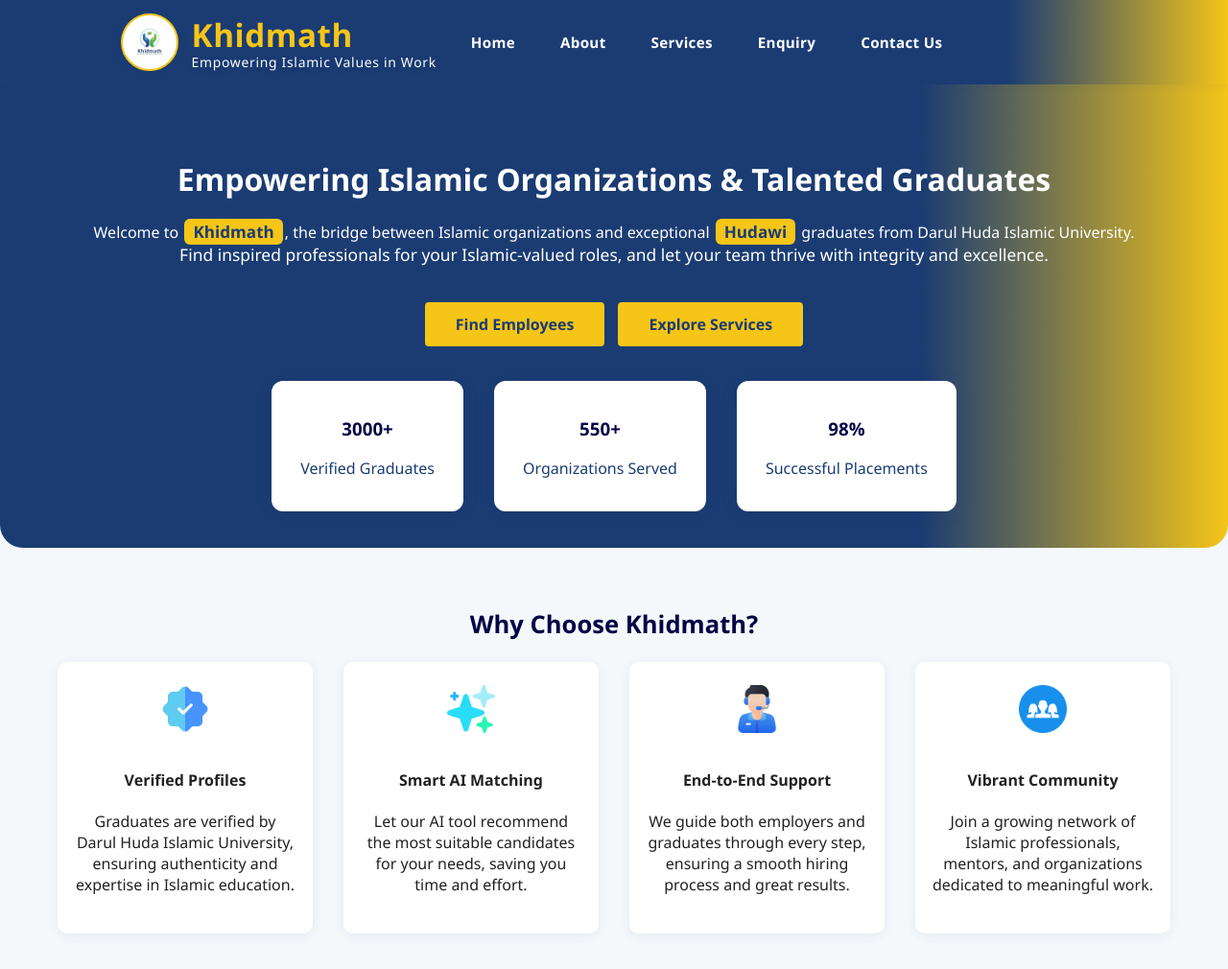
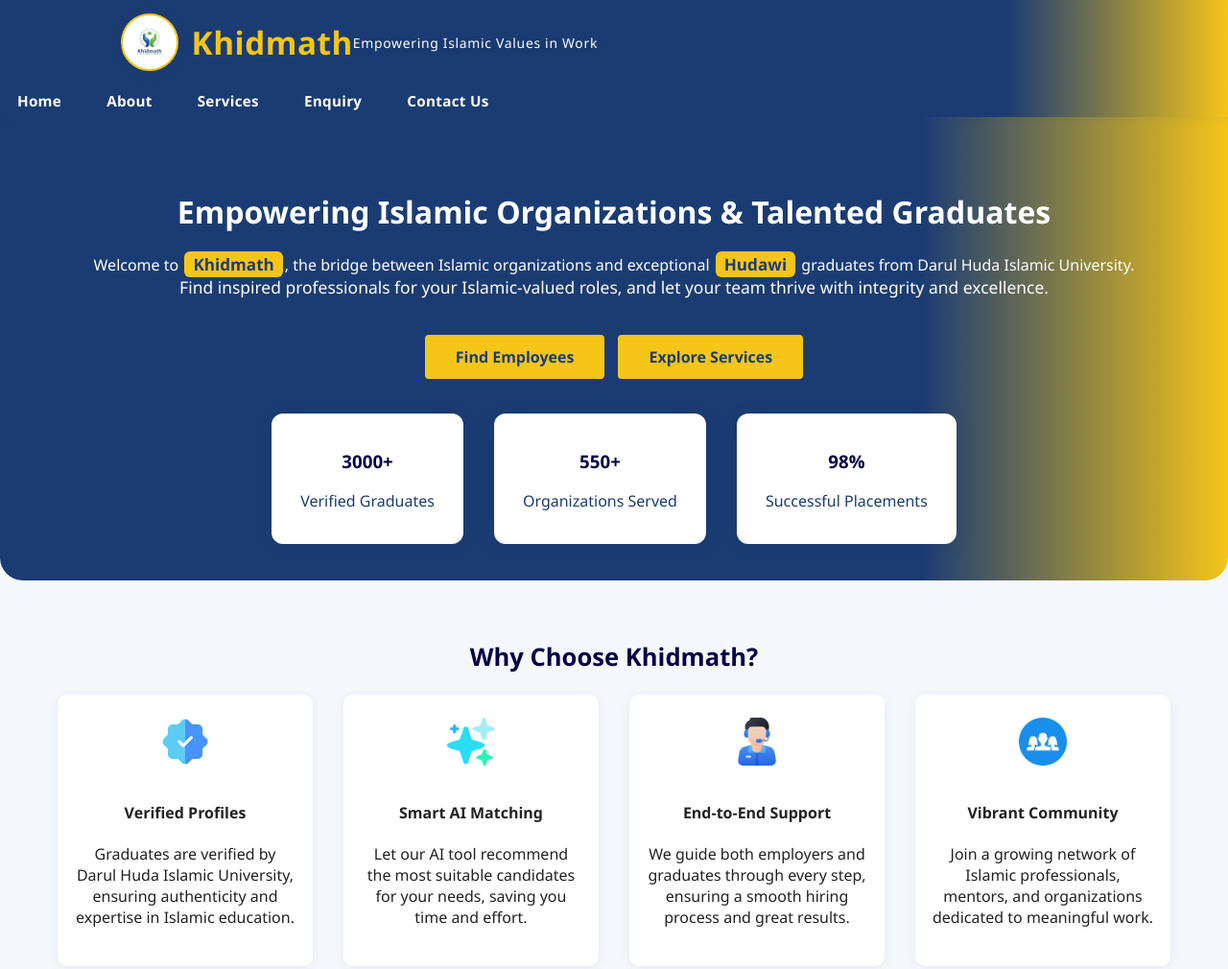
Before and after one commit to Badhushaparakkallil/Khidmath-website, a plain HTML site: page index.html in a window 1280 px wide. Shown: the top 1010 px of the page at 96% size. Drawn offline with Linux system fonts and the light colour scheme; a script that the page names is missing.

Commit message:
Update index.html

```diff
--- a/index.html
+++ b/index.html
@@ -225,7 +225,6 @@
     <a href="index.html" class="logo-link">
       <img src="Gemini_Generated_Image_pmchw4pmchw4pmch-Photoroom.png" alt="Khidmath Logo" class="header-logo">
     </a>
-    <div class="header-title-block">
       <div class="title-accent">Khidmath</div>
       <div class="header-tagline">Empowering Islamic Values in Work</div>
     </div>
```
